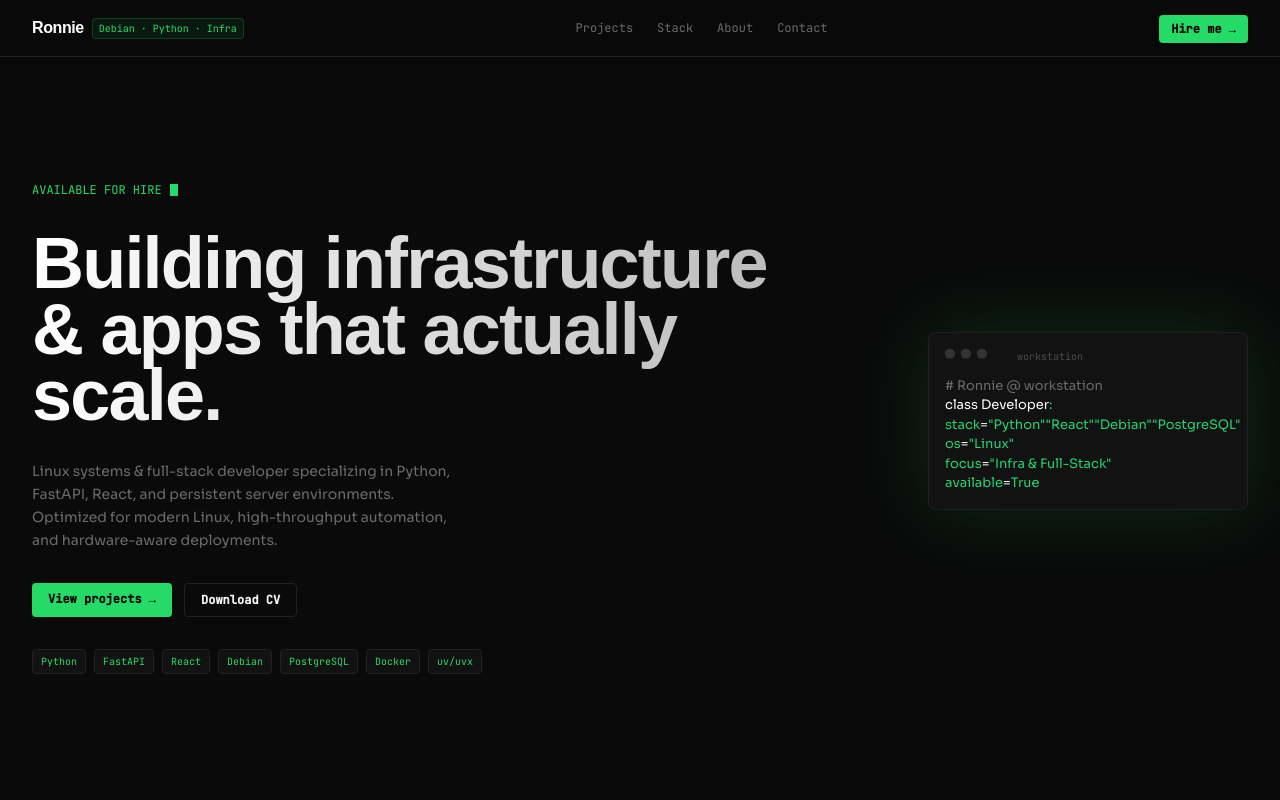
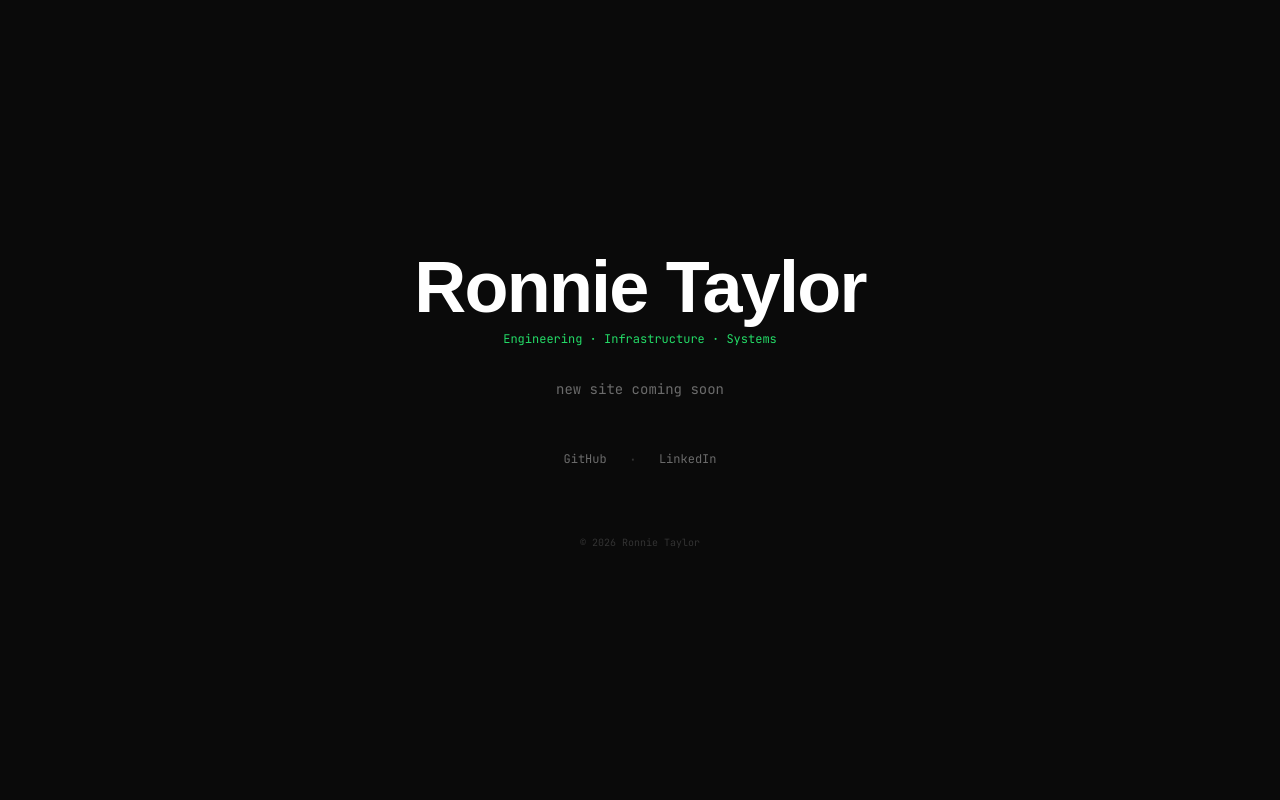
Before and after one commit to ronnietaylor/ronnietaylor.github.io, a React (Vite) app: page / in a window 1280 px wide. Shown: the top 800 px of the page. Built offline with nearby package versions, Linux system fonts and the light colour scheme.

Commit message:
Add coming soon landing page

```diff
--- a/src/App.tsx
+++ b/src/App.tsx
@@ -1,25 +1,42 @@
-import Navbar from './Navbar'
-import Hero from './Hero'
-import Projects from './Projects'
-import Stack from './Stack'
-import About from './About'
-import GitHub from './GitHub'
-import Testimonials from './Testimonials'
-import Contact from './Contact'
-import Footer from './Footer'
-
 function App() {
   return (
-    <div className="w-full">
-      <Navbar />
-      <Hero />
-      <Projects />
-      <Stack />
-      <About />
-      <GitHub />
-      <Testimonials />
-      <Contact />
-      <Footer />
+    <div className="min-h-screen bg-[hsl(0,0%,4%)] text-white flex flex-col items-center justify-center px-6">
+      <div className="text-center space-y-8">
+        <div className="space-y-2">
+          <h1 className="font-extrabold text-5xl md:text-7xl tracking-tight">Ronnie Taylor</h1>
+          <p className="mono text-xs text-[hsl(142,72%,50%)]">
+            Engineering · Infrastructure · Systems
+          </p>
+        </div>
+
+        <p className="mono text-sm text-[hsl(0,0%,42%)]">
+          new site coming soon
+        </p>
+
+        <div className="flex items-center justify-center gap-6 pt-4">
+          <a
+            href="#"
+            className="mono text-xs text-[hsl(0,0%,42%)] hover:text-[hsl(142,72%,50%)] transition-colors"
+            target="_blank"
+            rel="noopener noreferrer"
+          >
+            GitHub
+          </a>
+          <span className="text-[hsl(0,0%,20%)]">·</span>
+          <a
+            href="#"
+            className="mono text-xs text-[hsl(0,0%,42%)] hover:text-[hsl(142,72%,50%)] transition-colors"
+            target="_blank"
+            rel="noopener noreferrer"
+          >
+            LinkedIn
+          </a>
+        </div>
+
+        <p className="mono text-[10px] text-[hsl(0,0%,20%)] pt-8">
+          &copy; {new Date().getFullYear()} Ronnie Taylor
+        </p>
+      </div>
     </div>
   )
 }
```
